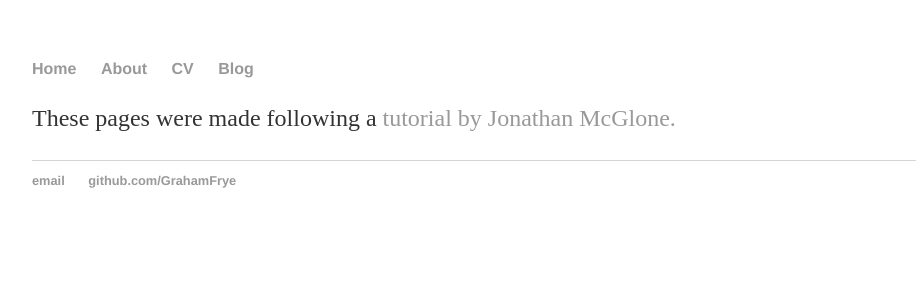
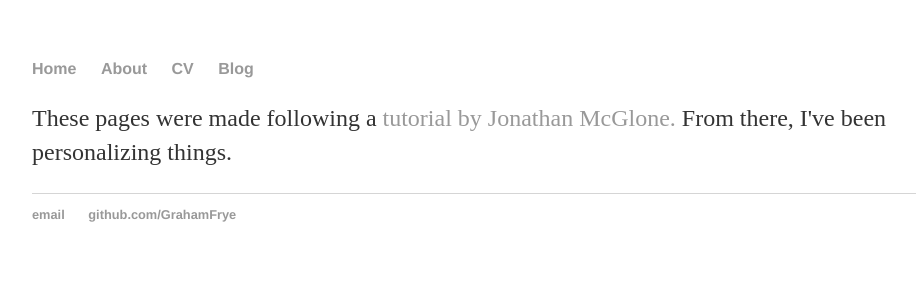
Before and after one commit to GrahamFrye/GrahamFrye.github.io, a Jekyll site: the page built from about/index.html, in a window 1280 px wide. Shown: the top 300 px of the page, without its empty margins (160-1076 px from the left). Built offline with Jekyll 4.4.1, drawn with Linux system fonts in a browser that asks for light colours.

Commit message:
Update index.html

```diff
--- a/about/index.html
+++ b/about/index.html
@@ -1,6 +1,6 @@
 ---
 layout: default
-title: Actually, Graham's page
+title: About Graham
 ---
 
-<p>These pages were made following a <a href="http://jmcglone.com/guides/github-pages/">tutorial by Jonathan McGlone.</a></p>
+<p>These pages were made following a <a href="http://jmcglone.com/guides/github-pages/">tutorial by Jonathan McGlone.</a> From there, I've been personalizing things.</p>
```
